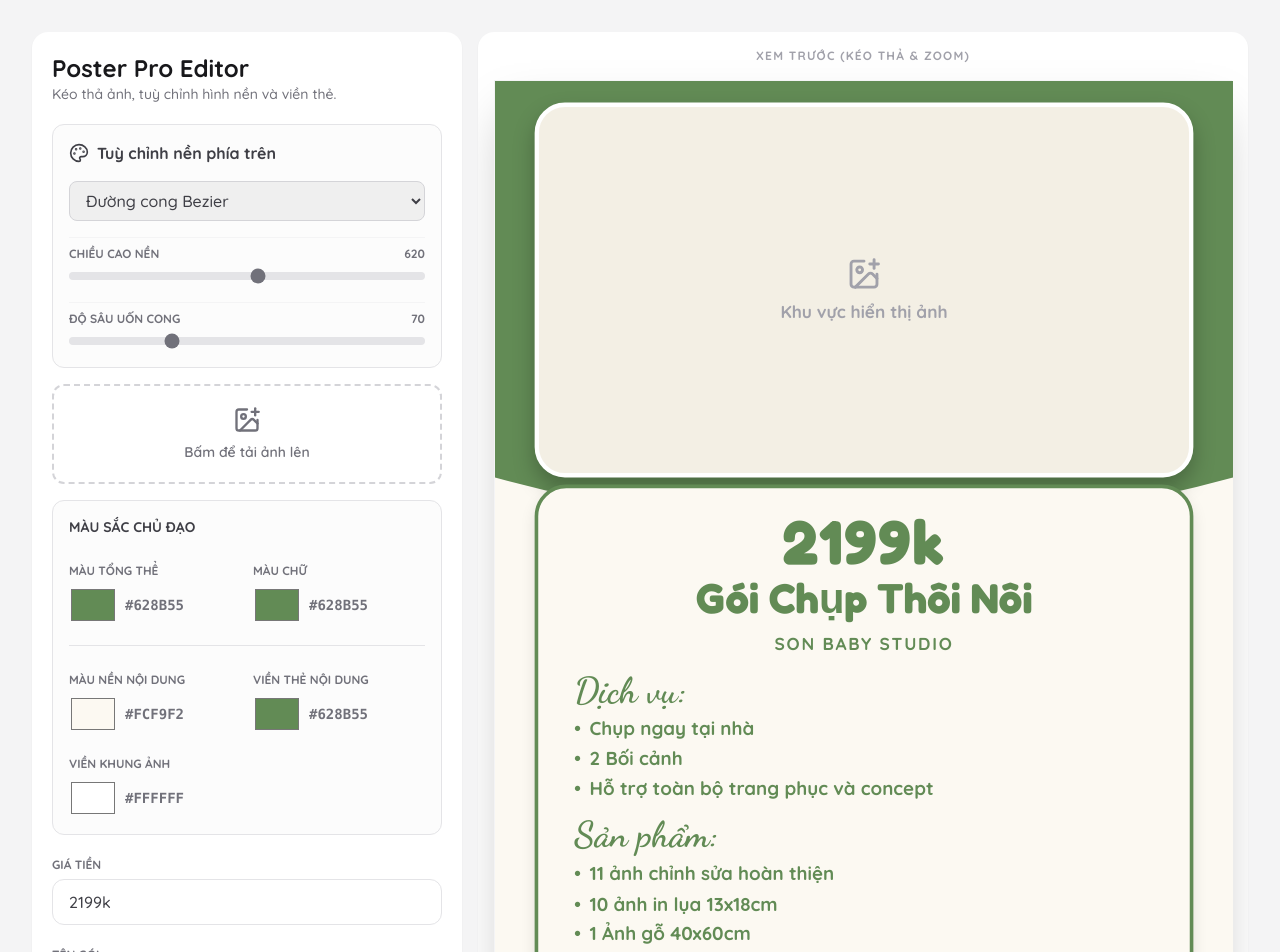
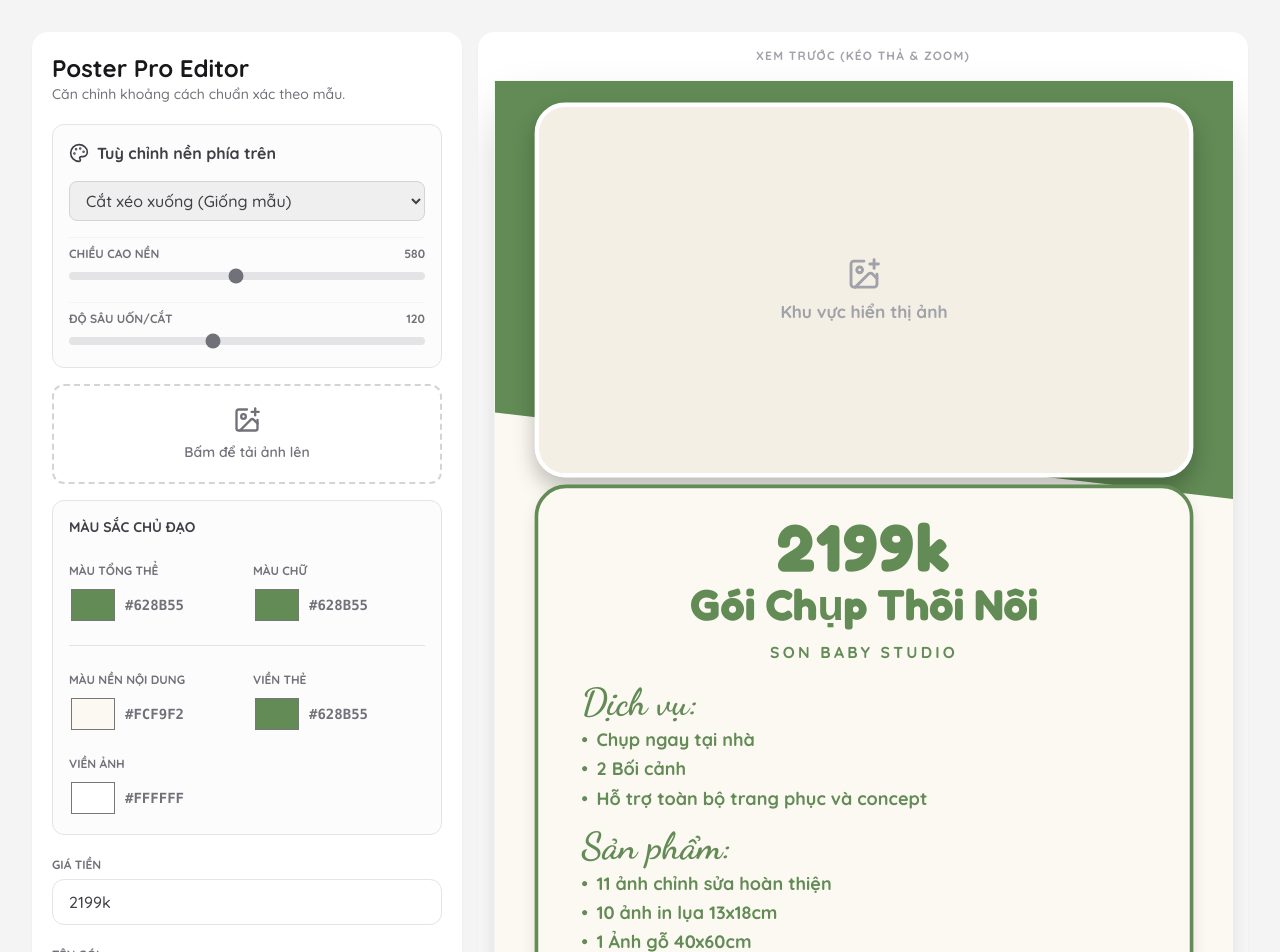
Before and after one commit to bothuine/poster-tool, a Next.js app: page / in a window 1280 px wide. Shown: the top 952 px of the page. Built offline with nearby package versions, Linux system fonts and the light colour scheme.

Commit message:
Update page.tsx

```diff
--- a/app/page.tsx
+++ b/app/page.tsx
@@ -4,12 +4,11 @@
 import { Download, ImagePlus, Plus, Trash2, Palette, MapPin, Facebook, Phone, ZoomIn, ZoomOut, Move, RotateCcw } from "lucide-react";
 
 type SetList = React.Dispatch<React.SetStateAction<string[]>>;
-type BgBottomShape = "flat" | "slant" | "curved" | "wave" | "zigzag" | "ellipse" | "star" | "arch";
+type BgBottomShape = "flat" | "slant-up" | "slant-down" | "curved" | "wave" | "zigzag" | "ellipse" | "star" | "arch";
 
 const POSTER_W = 1024;
 const POSTER_H = 1536;
 
-// BẢN FIX: Đẩy thẻ nội dung và Footer lên cao hơn để có khoảng thở ở dưới cùng
 const L = {
   bg: "#fcf9f2",
   imageX: 55,
@@ -18,9 +17,9 @@
   imageH: 520,
   imageR: 42,
   cardX: 55,
-  cardY: 560,  // Đẩy thẻ lên cao một chút (cũ: 570)
+  cardY: 560,
   cardW: 914,
-  cardH: 820,  // Chiều cao thẻ vừa vặn (cũ: 840)
+  cardH: 820,
   cardR: 44,
 };
 
@@ -56,9 +55,10 @@
   const [cardColor, setCardColor] = useState("#fcf9f2");
   const [imageBorderColor, setImageBorderColor] = useState("#ffffff");
 
-  const [bgBottomShape, setBgBottomShape] = useState<BgBottomShape>("curved");
-  const [shapeHeight, setShapeHeight] = useState(620);
-  const [shapeIntensity, setShapeIntensity] = useState(70);
+  // Đổi mặc định sang Xéo xuống giống mẫu
+  const [bgBottomShape, setBgBottomShape] = useState<BgBottomShape>("slant-down");
+  const [shapeHeight, setShapeHeight] = useState(580);
+  const [shapeIntensity, setShapeIntensity] = useState(120);
 
   const measureRef = useRef<HTMLDivElement>(null);
   const [previewScale, setPreviewScale] = useState(1);
@@ -118,7 +118,7 @@
         <section className="rounded-2xl bg-white p-4 shadow-sm md:p-5 h-fit space-y-5">
           <div>
             <h1 className="text-2xl font-bold text-zinc-900">Poster Pro Editor</h1>
-            <p className="text-sm text-zinc-500">Kéo thả ảnh, tuỳ chỉnh hình nền và viền thẻ.</p>
+            <p className="text-sm text-zinc-500">Căn chỉnh khoảng cách chuẩn xác theo mẫu.</p>
           </div>
 
           <div className="space-y-4">
@@ -132,10 +132,11 @@
                   onChange={(e) => setBgBottomShape(e.target.value as BgBottomShape)}
                   className="w-full rounded-lg border border-zinc-300 px-3 py-2 outline-none font-medium text-zinc-700 focus:ring-2 focus:ring-zinc-400"
                 >
+                  <option value="slant-down">Cắt xéo xuống (Giống mẫu)</option>
+                  <option value="slant-up">Cắt xéo lên</option>
                   <option value="curved">Đường cong Bezier</option>
                   <option value="arch">Vòm cung</option>
                   <option value="wave">Đường sóng (Wave)</option>
-                  <option value="slant">Cắt chéo (Slant)</option>
                   <option value="ellipse">Vòng Elip</option>
                   <option value="zigzag">Răng cưa (Zigzag)</option>
                   <option value="star">Tia nhọn (Star)</option>
@@ -144,7 +145,7 @@
 
                 <Range label="Chiều cao nền" value={shapeHeight} min={300} max={900} step={10} onChange={setShapeHeight} />
                 {bgBottomShape !== 'flat' && (
-                  <Range label="Độ sâu uốn cong" value={shapeIntensity} min={0} max={250} step={5} onChange={setShapeIntensity} />
+                  <Range label="Độ sâu uốn/cắt" value={shapeIntensity} min={0} max={300} step={5} onChange={setShapeIntensity} />
                 )}
               </div>
             </div>
@@ -165,8 +166,8 @@
               <ColorInput label="Màu chữ" value={textColor} onChange={setTextColor} />
               <div className="col-span-2 border-t border-zinc-200 my-1"></div>
               <ColorInput label="Màu nền nội dung" value={cardColor} onChange={setCardColor} />
-              <ColorInput label="Viền thẻ nội dung" value={borderColor} onChange={setBorderColor} />
-              <ColorInput label="Viền khung ảnh" value={imageBorderColor} onChange={setImageBorderColor} />
+              <ColorInput label="Viền thẻ" value={borderColor} onChange={setBorderColor} />
+              <ColorInput label="Viền ảnh" value={imageBorderColor} onChange={setImageBorderColor} />
             </div>
 
             <Input label="Giá tiền" value={price} onChange={setPrice} />
@@ -279,7 +280,8 @@
     const w = POSTER_W; const h = data.shapeHeight; const inst = data.shapeIntensity;
     switch (data.bgBottomShape) {
       case "flat": return `M0,0 H${w} V${h} H0 Z`;
-      case "slant": return `M0,0 H${w} V${h - inst} L0,${h} Z`;
+      case "slant-up": return `M0,0 H${w} V${h - inst} L0,${h} Z`;
+      case "slant-down": return `M0,0 H${w} V${h} L0,${h - inst} Z`; // Xéo cao bên trái, thấp bên phải
       case "curved": return `M0,0 H${w} V${h - inst} Q${w/2},${h + inst} 0,${h - inst} Z`;
       case "arch": return `M0,0 H${w} V${h} Q${w/2},${h - inst*3} 0,${h} Z`;
       case "ellipse": return `M0,0 H${w} V${h} A${w/2},${inst} 0 0,1 0,${h} Z`;
@@ -341,26 +343,25 @@
       </div>
 
       <div
-        className="absolute z-10 rounded-[44px] flex flex-col px-[50px] py-[30px] shadow-[0_10px_20px_rgba(0,0,0,0.1)]"
+        className="absolute z-10 rounded-[44px] flex flex-col px-[60px] py-[35px] shadow-[0_10px_20px_rgba(0,0,0,0.1)]"
         style={{
           left: L.cardX, top: L.cardY, width: L.cardW, height: L.cardH,
           borderWidth: '5px', borderColor: data.borderColor, backgroundColor: data.cardColor
         }}
       >
-        <div className="text-center">
-          <div className="text-[86px] font-bold leading-none font-cute tracking-wide" style={{ color: data.themeColor }}>{data.price}</div>
-          <div className="text-[58px] font-bold leading-tight font-cute" style={{ color: data.themeColor }}>{data.packageTitle}</div>
+        <div className="text-center flex flex-col items-center">
+          <div className="text-[92px] font-bold leading-none font-cute tracking-wide" style={{ color: data.themeColor }}>{data.price}</div>
+          <div className="mt-1 text-[60px] font-bold leading-none font-cute" style={{ color: data.themeColor }}>{data.packageTitle}</div>
           {data.studioName && (
-            <div className="mt-2 text-[24px] font-bold uppercase tracking-widest text-zinc-600" style={{ color: data.themeColor }}>{data.studioName}</div>
+            <div className="mt-5 text-[22px] font-bold uppercase tracking-[0.2em] text-zinc-600" style={{ color: data.themeColor }}>{data.studioName}</div>
           )}
         </div>
-        <div className="mt-4 flex flex-col gap-4">
+        <div className="mt-7 flex flex-col gap-6">
           <PosterSection title="Dịch vụ:" color={data.themeColor} textColor={data.textColor} items={data.serviceItems} />
           <PosterSection title="Sản phẩm:" color={data.themeColor} textColor={data.textColor} items={data.productItems} />
         </div>
       </div>
 
-      {/* Đã đẩy top lên 1415 để rộng rãi hơn */}
       <div className="absolute left-0 right-0 z-20 flex flex-col items-center text-[26px] font-bold" style={{ top: 1415, color: data.textColor }}>
         <div className="flex items-center gap-3"><MapPin className="h-7 w-7" style={{ color: data.themeColor }} /> <span>{data.address}</span></div>
         <div className="mt-3 flex items-center gap-6">
@@ -387,7 +388,8 @@
   ctx.moveTo(0, 0); ctx.lineTo(w, 0);
   switch (data.bgBottomShape) {
     case "flat": ctx.lineTo(w, baseH); ctx.lineTo(0, baseH); break;
-    case "slant": ctx.lineTo(w, baseH - inst); ctx.lineTo(0, baseH); break;
+    case "slant-up": ctx.lineTo(w, baseH - inst); ctx.lineTo(0, baseH); break;
+    case "slant-down": ctx.lineTo(w, baseH); ctx.lineTo(0, baseH - inst); break;
     case "curved": ctx.lineTo(w, baseH - inst); ctx.quadraticCurveTo(w/2, baseH + inst, 0, baseH - inst); break;
     case "arch": ctx.lineTo(w, baseH); ctx.quadraticCurveTo(w/2, baseH - inst*3, 0, baseH); break;
     case "ellipse": ctx.lineTo(w, baseH); ctx.ellipse(w/2, baseH, w/2, inst, 0, 0, Math.PI, false); break;
@@ -446,28 +448,29 @@
   ctx.textAlign = "center";
   ctx.fillStyle = data.themeColor;
 
-  ctx.font = "700 86px 'Fredoka', sans-serif";
-  ctx.fillText(data.price, w/2, L.cardY + 105);
+  // Tinh chỉnh lại tọa độ Y và Size chữ trên Canvas để khớp với Preview
+  ctx.font = "700 92px 'Fredoka', sans-serif";
+  ctx.fillText(data.price, w/2, L.cardY + 115);
 
-  ctx.font = "700 58px 'Fredoka', sans-serif";
-  ctx.fillText(data.packageTitle, w/2, L.cardY + 175);
+  ctx.font = "700 60px 'Fredoka', sans-serif";
+  ctx.fillText(data.packageTitle, w/2, L.cardY + 185);
 
   if (data.studioName) {
-    ctx.font = "700 24px 'Quicksand', sans-serif";
-    ctx.fillText(data.studioName.toUpperCase(), w/2, L.cardY + 220);
+    ctx.font = "700 22px 'Quicksand', sans-serif";
+    ctx.letterSpacing = "4px"; // Bổ sung khoảng cách chữ cho Canvas nếu trình duyệt hỗ trợ
+    ctx.fillText(data.studioName.toUpperCase(), w/2, L.cardY + 240);
+    ctx.letterSpacing = "0px";
   }
 
-  let textY = L.cardY + (data.studioName ? 260 : 220);
+  let textY = L.cardY + (data.studioName ? 300 : 255);
   textY = drawCanvasSection(ctx, "Dịch vụ:", data.serviceItems, L.cardX + 60, textY, data.themeColor, data.textColor);
-  textY += 15;
+  textY += 15; // Khoảng cách giữa 2 section (cũ là 15, nhìn gọn hơn)
   drawCanvasSection(ctx, "Sản phẩm:", data.productItems, L.cardX + 60, textY, data.themeColor, data.textColor);
 
   ctx.textAlign = "center";
   ctx.fillStyle = data.textColor;
   ctx.font = "700 26px 'Quicksand', sans-serif";
   ctx.fillStyle = data.themeColor;
-
-  // Đồng bộ Toạ độ y với bản HTML
   ctx.fillText(`📍`, w / 2 - ctx.measureText(`  ${data.address}`).width / 2 - 10, 1435);
   ctx.fillStyle = data.textColor;
   ctx.fillText(`${data.address}`, w / 2, 1435);
@@ -480,16 +483,16 @@
 ) {
   ctx.textAlign = "left";
   ctx.fillStyle = color;
-  ctx.font = "700 50px 'Dancing Script', cursive, sans-serif";
+  ctx.font = "700 52px 'Dancing Script', cursive, sans-serif";
   ctx.fillText(title, x, y);
-  y += 35;
-  ctx.font = "700 26px 'Quicksand', sans-serif";
+  y += 40;
+  ctx.font = "700 25px 'Quicksand', sans-serif";
   for (const item of items) {
     ctx.fillStyle = color;
     ctx.fillText("•", x, y);
     ctx.fillStyle = textColor;
-    y = wrapText(ctx, item, x + 25, y, 780, 38);
-    y += 5;
+    y = wrapText(ctx, item, x + 25, y, 780, 36); // Thu hẹp khoảng cách dòng (line-height) giữa các bullet
+    y += 4;
   }
   return y;
 }
@@ -522,8 +525,8 @@
 function PosterSection({ title, color, textColor, items }: { title: string, color: string, textColor: string, items: string[] }) {
   return (
     <div className="text-left font-quicksand">
-      <h2 className="text-[50px] font-cursive leading-tight" style={{ color }}>{title}</h2>
-      <ul className="mt-1 space-y-1.5 text-[26px] font-bold leading-snug" style={{ color: textColor }}>
+      <h2 className="text-[52px] font-cursive leading-none" style={{ color }}>{title}</h2>
+      <ul className="mt-2 space-y-1.5 text-[25px] font-bold leading-snug" style={{ color: textColor }}>
         {items.map((item, idx) => (
           <li key={idx} className="flex gap-3">
             <span style={{ color }}>•</span> <span>{item}</span>
```
